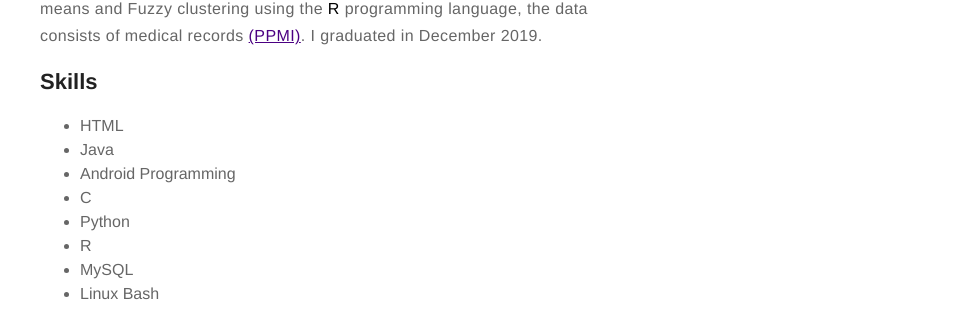
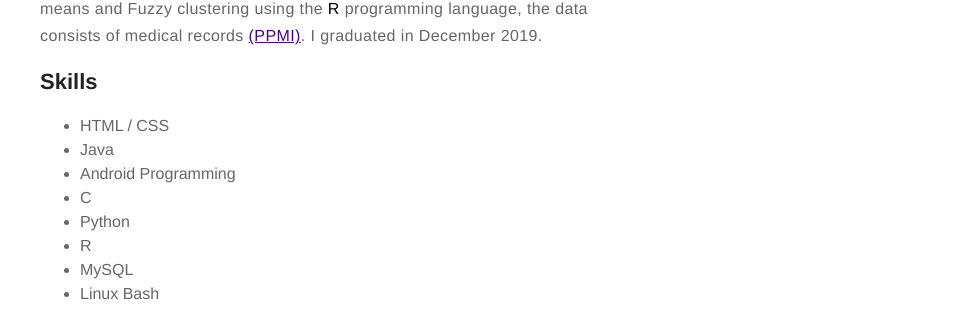
Before and after one commit to vincenzorusso12/vincenzorusso12.github.io, a Jekyll site: the page built from about.md, in a window 1280 px wide. Shown: the part 672-981 px from the top of the page, without its empty margins (320-1280 px from the left). Built offline with Jekyll 4.4.1, drawn with Linux system fonts in a browser that asks for light colours.

Commit message:
Update about.md

```diff
--- a/about.md
+++ b/about.md
@@ -16,7 +16,7 @@ I graduated in December 2019.
 <h2>Skills</h2>
 
 <ul class="skill-list">
-	<li>HTML</li>
+	<li>HTML / CSS</li>
 	<li>Java</li>
 	<li>Android Programming</li>
 	<li>C</li>
```
